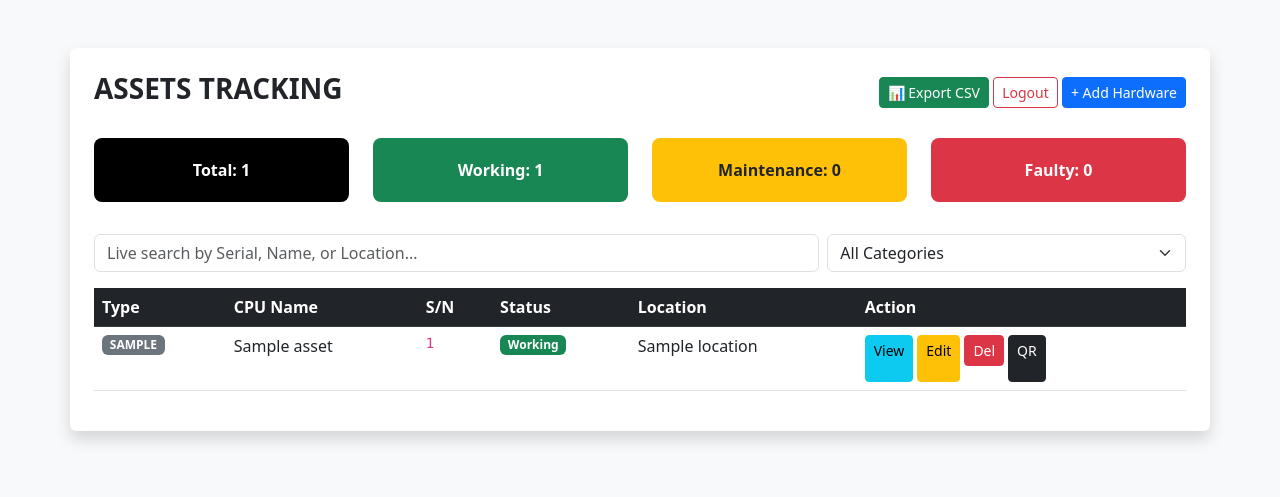
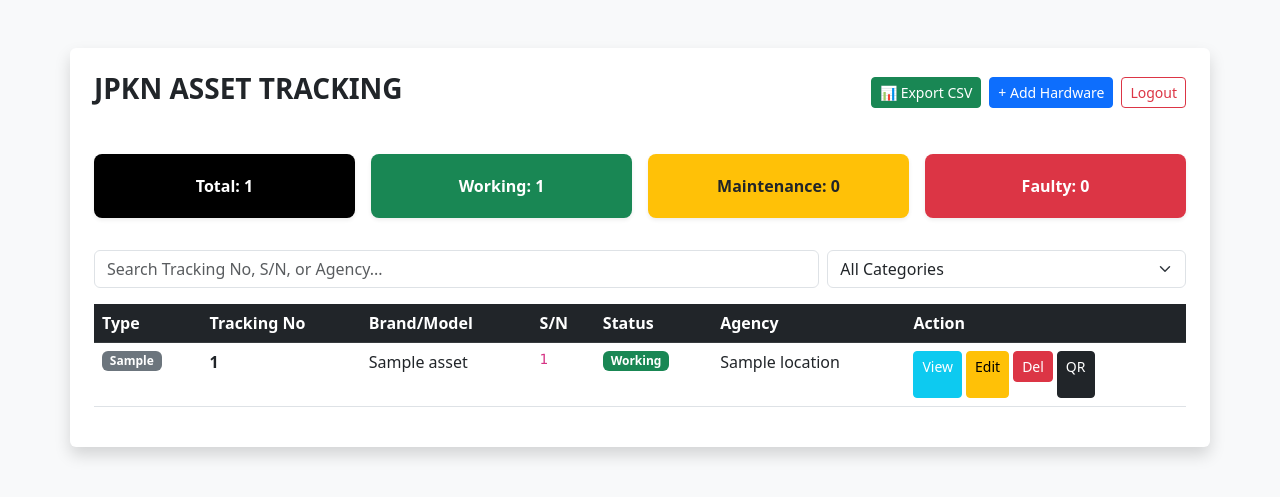
Before and after one commit to Fakhrul0029/Asset-Tracker-System-New-, a Flask app: page / in a window 1280 px wide. Shown: the top 497 px of the page. Run offline with Flask 3, Linux system fonts and the light colour scheme; the visitor is signed in with stand-in values (Sample User, id 1); a database or web service that is not in the repository returns one stand-in record (values such as "Sample title"); some libraries are stand-ins or nearby versions.

Commit message:
Update asset tracking page with new headings and filters

```diff
--- a/templates/assets.html
+++ b/templates/assets.html
@@ -13,94 +13,69 @@
 <body class="p-5 bg-light">
     <div class="container bg-white p-4 rounded shadow">
         <div class="d-flex justify-content-between align-items-center">
-            <h3 class="fw-bold">ASSETS TRACKING</h3>
-            <div>
+            <h3 class="fw-bold">JPKN ASSET TRACKING</h3>
+            <div class="d-flex gap-2">
                 <a href="/export" class="btn btn-success btn-sm">📊 Export CSV</a>
+                <a href="/add" class="btn btn-primary btn-sm">+ Add Hardware</a>
                 <a href="/logout" class="btn btn-outline-danger btn-sm">Logout</a>
-                <a href="/add" class="btn btn-primary btn-sm">+ Add Hardware</a>
             </div>
         </div>
 
-        <div class="row mt-4">
-            <div class="col"><div class="stat-card bg-black">Total: {{ total }}</div></div>
-            <div class="col"><div class="stat-card bg-green">Working: {{ working }}</div></div>
-            <div class="col"><div class="stat-card bg-yellow">Maintenance: {{ maintenance }}</div></div>
-            <div class="col"><div class="stat-card bg-red">Faulty: {{ faulty }}</div></div>
+        <!-- Dashboard Counters -->
+        <div class="row mt-4 g-3">
+            <div class="col-md-3"><div class="stat-card bg-black shadow-sm">Total: {{ total }}</div></div>
+            <div class="col-md-3"><div class="stat-card bg-green shadow-sm">Working: {{ working }}</div></div>
+            <div class="col-md-3"><div class="stat-card bg-yellow shadow-sm">Maintenance: {{ maintenance }}</div></div>
+            <div class="col-md-3"><div class="stat-card bg-red shadow-sm">Faulty: {{ faulty }}</div></div>
         </div>
 
-        <!-- NEW SEARCH AND FILTER HUB -->
+        <!-- Search and Filter -->
         <div class="row mt-4 g-2">
-            <div class="col-md-8">
-                <input type="text" id="liveSearch" class="form-control" placeholder="Live search by Serial, Name, or Location...">
-            </div>
+            <div class="col-md-8"><input type="text" id="liveSearch" class="form-control" placeholder="Search Tracking No, S/N, or Agency..."></div>
             <div class="col-md-4">
                 <select id="typeFilter" class="form-select">
                     <option value="">All Categories</option>
-                    <option value="Laptop">Laptops</option>
-                    <option value="PC">PCs</option>
-                    <option value="Monitor">Monitors</option>
-                    <option value="Printer">Printers</option>
+                    <option value="Laptop">Laptops</option><option value="PC">PCs</option>
+                    <option value="Monitor">Monitors</option><option value="Printer">Printers</option>
                 </select>
             </div>
         </div>
 
         <table class="table mt-3 table-hover">
             <thead class="table-dark">
-                <tr>
-                    <th>Type</th>
-                    <th>CPU Name</th>
-                    <th>S/N</th>
-                    <th>Status</th>
-                    <th>Location</th>
-                    <th>Action</th>
-                </tr>
+                <tr><th>Type</th><th>Tracking No</th><th>Brand/Model</th><th>S/N</th><th>Status</th><th>Agency</th><th>Action</th></tr>
             </thead>
             <tbody id="assetTable">
                 {% for row in data %}
                 <tr data-type="{{ row.asset_type }}">
-                    <td><span class="badge bg-secondary text-uppercase">{{ row.asset_type }}</span></td>
+                    <td><span class="badge bg-secondary">{{ row.asset_type }}</span></td>
+                    <td><strong>{{ row.tracking_number }}</strong></td>
                     <td>{{ row.cpu_name }}</td>
                     <td><code>{{ row.serial_number }}</code></td>
-                    <td>
-                        <span class="badge
-                            {% if row.status == 'Working' %}bg-success
-                            {% elif row.status == 'Maintenance' %}bg-warning text-dark
-                            {% else %}bg-danger{% endif %}">
-                            {{ row.status }}
-                        </span>
-                    </td>
+                    <td><span class="badge {% if row.status == 'Working' %}bg-success{% elif row.status == 'Maintenance' %}bg-warning text-dark{% else %}bg-danger{% endif %}">{{ row.status }}</span></td>
                     <td>{{ row.location }}</td>
-                    <td>
-                        <div class="d-flex gap-1">
-                            <a href="/asset/{{ row.id }}" class="btn btn-sm btn-info">View</a>
-                            <a href="/edit/{{ row.id }}" class="btn btn-sm btn-warning">Edit</a>
-                            <form action="/delete/{{ row.id }}" method="POST" onsubmit="return confirm('Delete permanently?');">
-                                <button type="submit" class="btn btn-sm btn-danger">Del</button>
-                            </form>
-                            <a href="/qr/{{ row.id }}" class="btn btn-sm btn-dark">QR</a>
-                        </div>
+                    <td class="d-flex gap-1">
+                        <a href="/asset/{{ row.id }}" class="btn btn-sm btn-info text-white">View</a>
+                        <a href="/edit/{{ row.id }}" class="btn btn-sm btn-warning">Edit</a>
+                        <form action="/delete/{{ row.id }}" method="POST" onsubmit="return confirm('Delete?');"><button class="btn btn-sm btn-danger">Del</button></form>
+                        <a href="/qr/{{ row.id }}" class="btn btn-sm btn-dark">QR</a>
                     </td>
                 </tr>
                 {% endfor %}
             </tbody>
         </table>
     </div>
-
     <script>
         $(document).ready(function(){
-            function multiFilter() {
-                var searchText = $("#liveSearch").val().toLowerCase();
-                var filterType = $("#typeFilter").val().toLowerCase();
-
+            function filter() {
+                var s = $("#liveSearch").val().toLowerCase();
+                var t = $("#typeFilter").val().toLowerCase();
                 $("#assetTable tr").filter(function() {
-                    var textMatch = $(this).text().toLowerCase().indexOf(searchText) > -1;
-                    var typeMatch = filterType === "" || $(this).attr("data-type").toLowerCase() === filterType;
-                    $(this).toggle(textMatch && typeMatch);
+                    $(this).toggle($(this).text().toLowerCase().indexOf(s) > -1 && (t === "" || $(this).attr("data-type").toLowerCase() === t));
                 });
             }
-
-            $("#liveSearch").on("keyup", multiFilter);
-            $("#typeFilter").on("change", multiFilter);
+            $("#liveSearch").on("keyup", filter);
+            $("#typeFilter").on("change", filter);
         });
     </script>
 </body>
```
